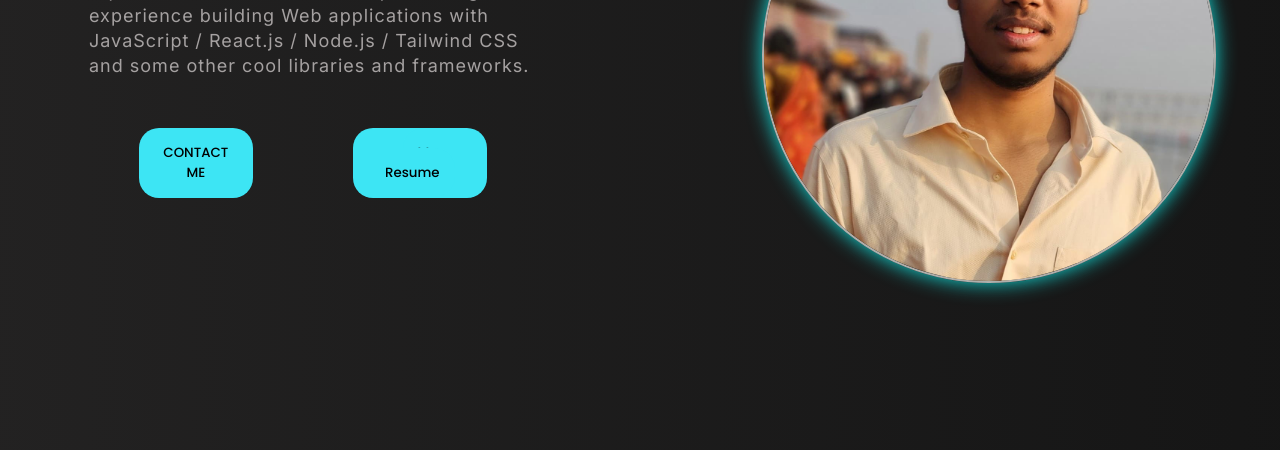
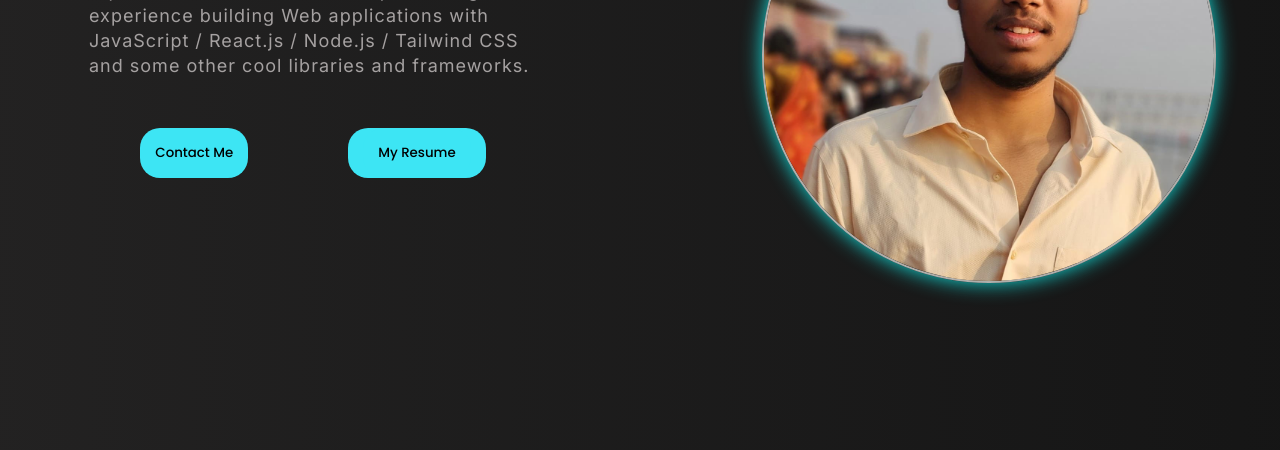
Before and after one commit to Satishk67/Portfolio, a plain HTML site: page index.html in a window 1280 px wide. Shown: the part 350-800 px from the top of the page. Drawn offline with nearby package versions, Linux system fonts and the light colour scheme.

Commit message:
Update index.html

```diff
--- a/index.html
+++ b/index.html
@@ -36,7 +36,7 @@
                 / Node.js / Tailwind CSS and some other cool libraries and frameworks.
             </h2>
             <div class="button">
-                <a style="text-decoration: none;" href="https://mailto:satishsinha98k@gmail.com" target="_blank"><button>CONTACT ME</button></a>
+                <a style="text-decoration: none;" href="https://mailto:satishsinha98k@gmail.com" target="_blank"><button>Contact Me</button></a>
                  <button><a href="./Asset/resume.pdf" >My Resume</a></button>
             </div>
         </div>
```
